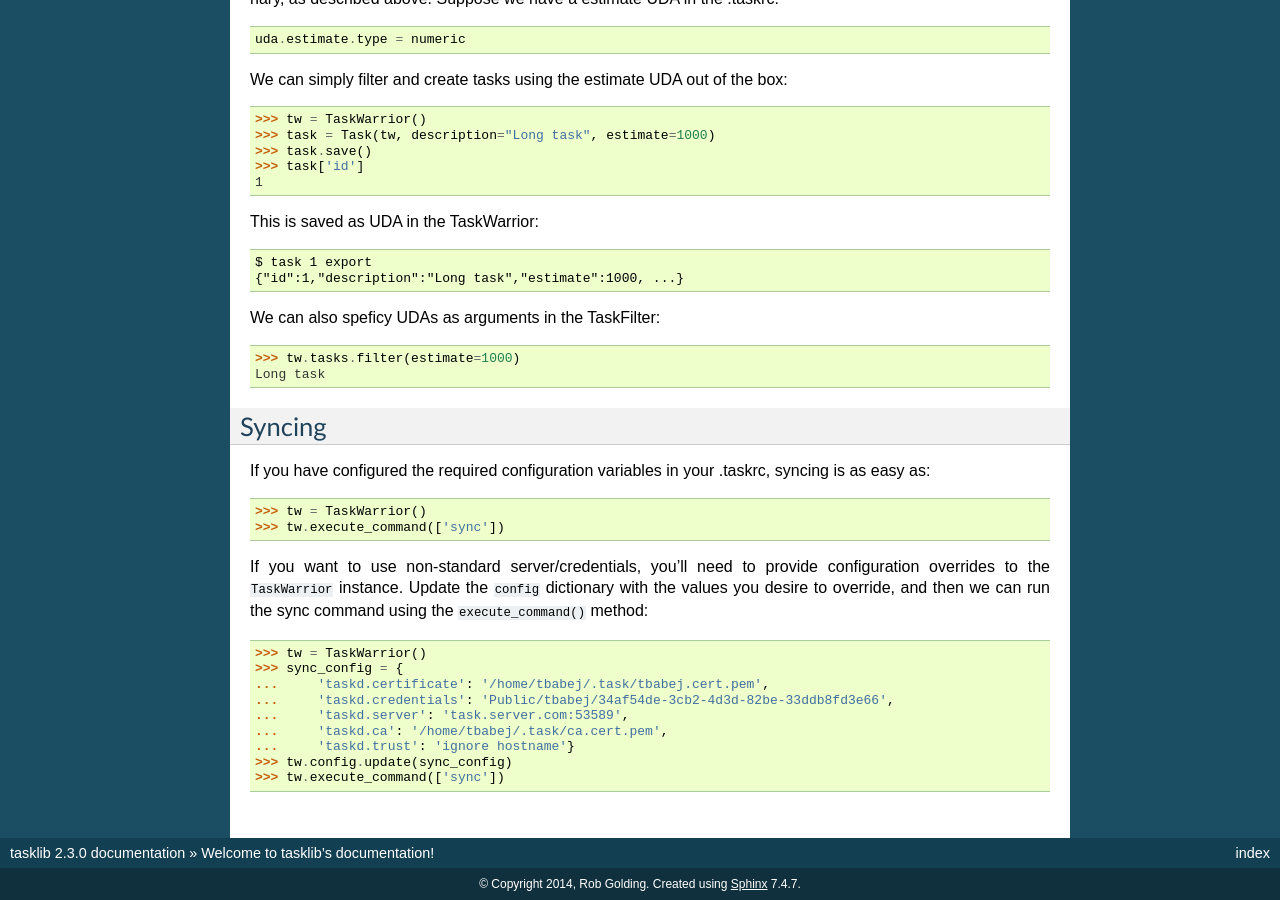
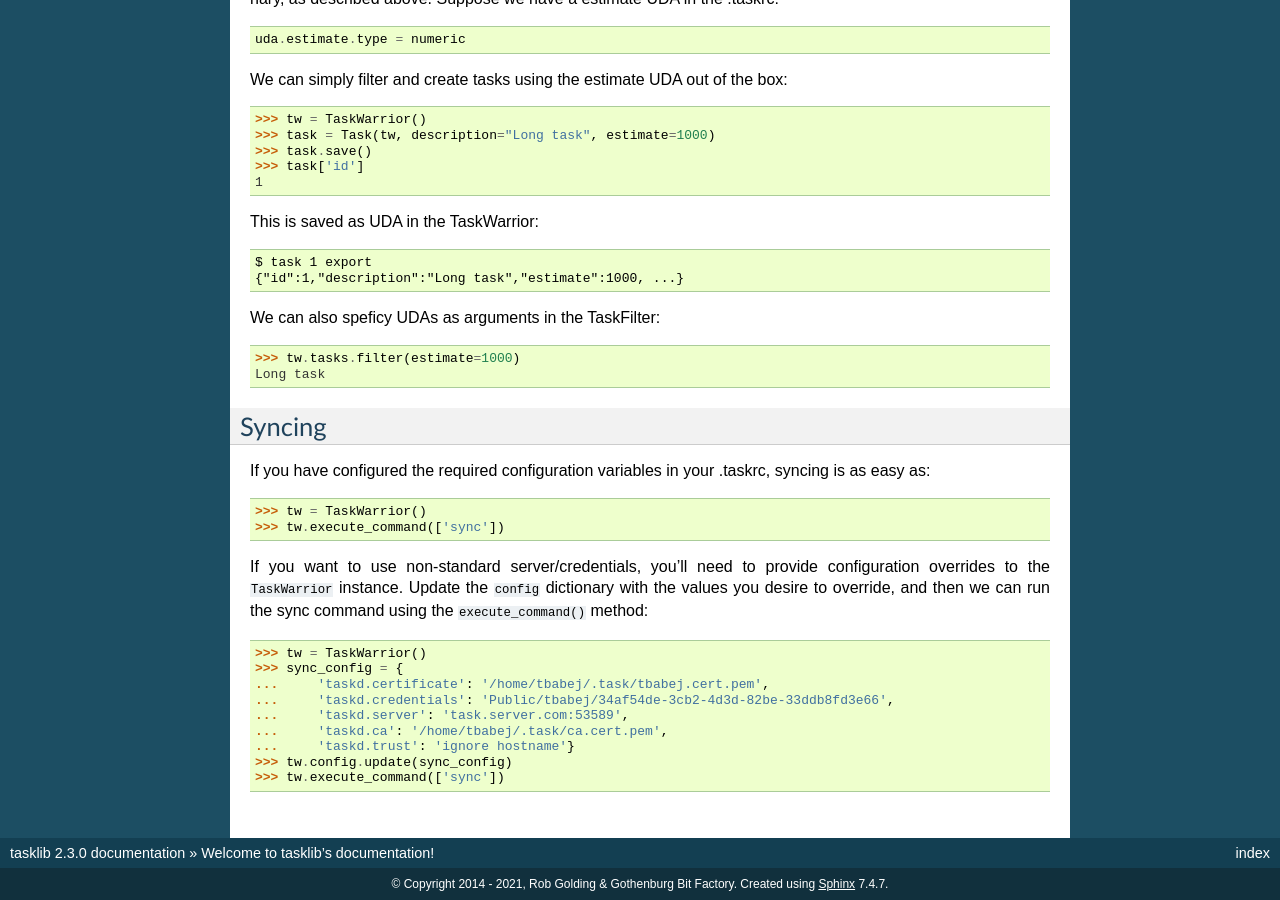
Before and after one commit to GothenburgBitFactory/tasklib, a Sphinx documentation site: the page built from docs/index.rst, in a window 1280 px wide and 900 px high, scrolled down 9745 px. Built offline with Sphinx 7.4.7, drawn with Linux system fonts in a browser that asks for light colours.

Commit message:
docs: Update copyright

```diff
--- a/docs/conf.py
+++ b/docs/conf.py
@@ -44,7 +44,7 @@
 
 # General information about the project.
 project = u'tasklib'
-copyright = u'2014, Rob Golding'
+copyright = u'2014 - 2021, Rob Golding & Gothenburg Bit Factory'
 
 # The version info for the project you're documenting, acts as replacement for
 # |version| and |release|, also used in various other places throughout the
```
